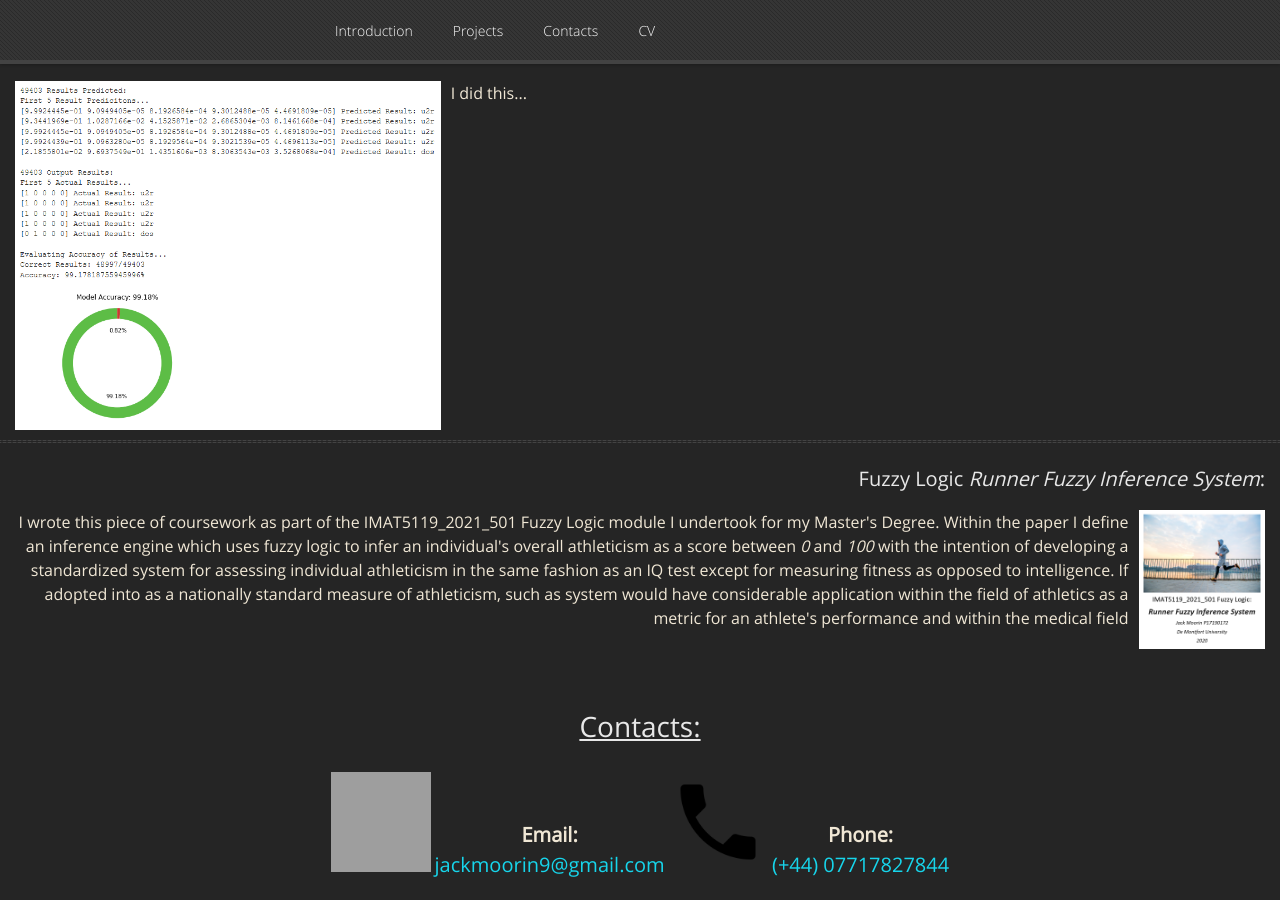
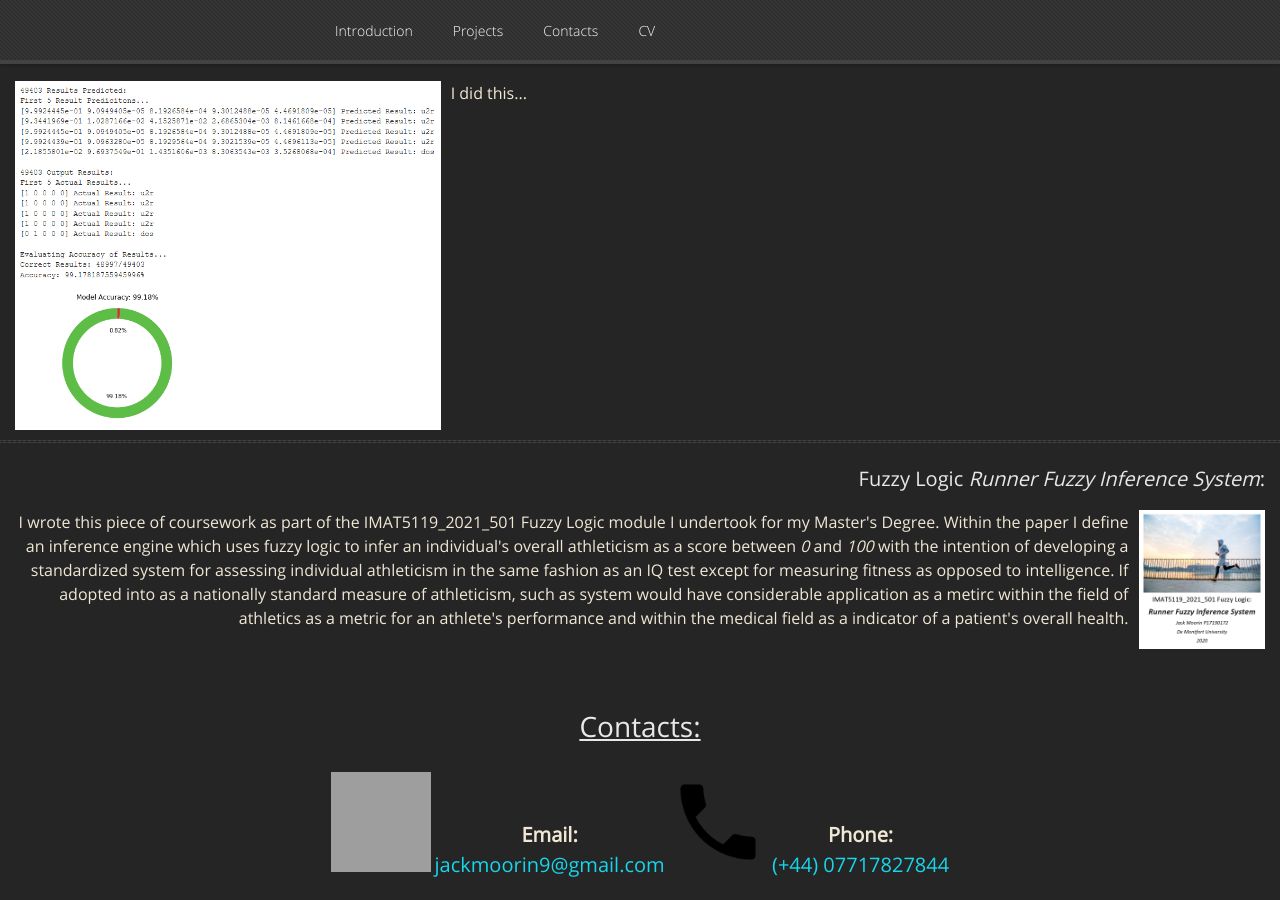
Before and after one commit to GamesProgrammingGrad2021/GamesProgrammingGrad2021.github.io, a Jekyll site: the page built from index.md, in a window 1280 px wide and 900 px high, scrolled down 1811 px. Built offline with Jekyll 4.4.1, drawn with Linux system fonts in a browser that asks for light colours; nearby versions of some CDN libraries; our own code applies the rules of GitHub Pages for plain Markdown files; grey boxes are pictures that could not be loaded.

Commit message:
Update default.html

```diff
--- a/_layouts/default.html
+++ b/_layouts/default.html
@@ -167,8 +167,8 @@
 				Within the paper I define an inference engine which uses fuzzy logic to infer an individual's overall athleticism as a score
 				between <i>0</i> and <i>100</i> with the intention of developing a standardized system for assessing individual athleticism
 				in the same fashion as an IQ test except for measuring fitness as opposed to intelligence. If adopted into as a nationally
-				standard measure of athleticism, such as system would have considerable application within the field of athletics as a metric
-				for an athlete's performance and within the medical field
+				standard measure of athleticism, such as system would have considerable application as a metirc within the field of athletics as a metric
+				for an athlete's performance and within the medical field as a indicator of a patient's overall health.
 				</div>
 			</div>
 		</div>
```
